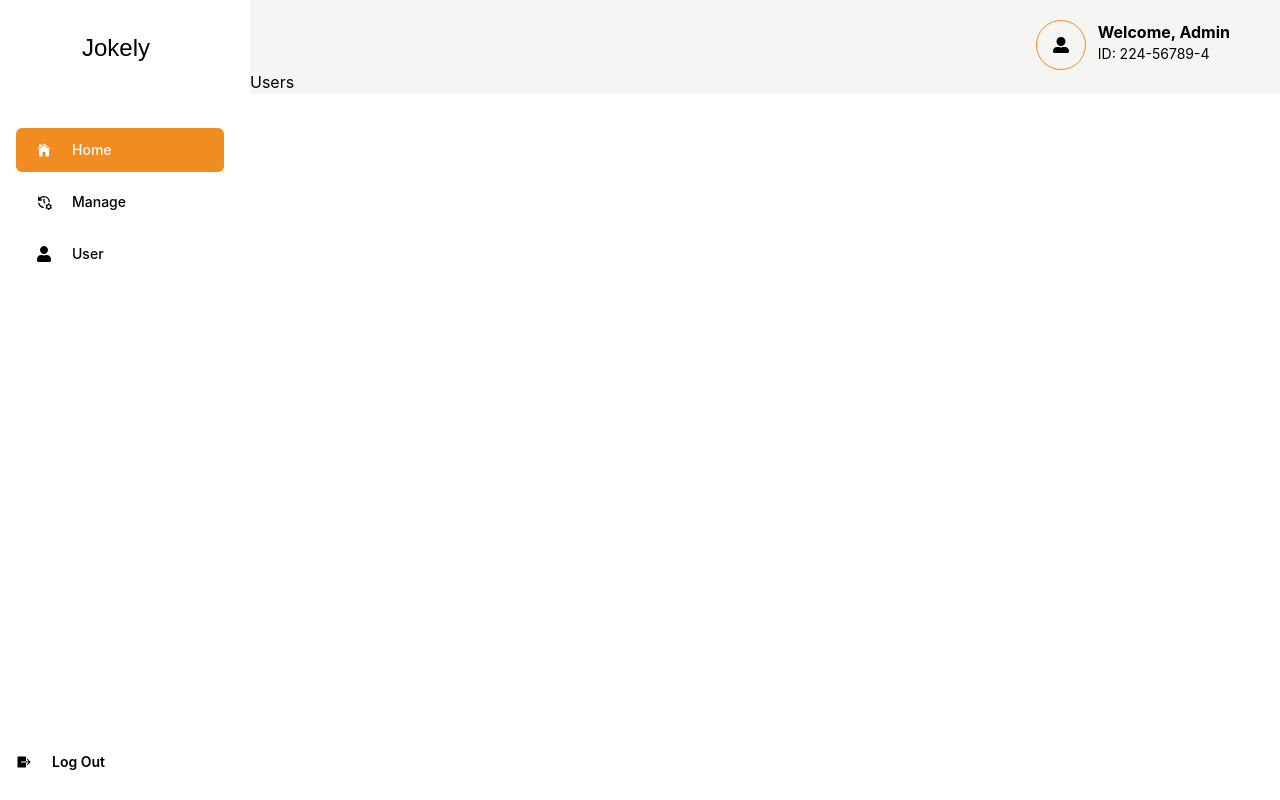
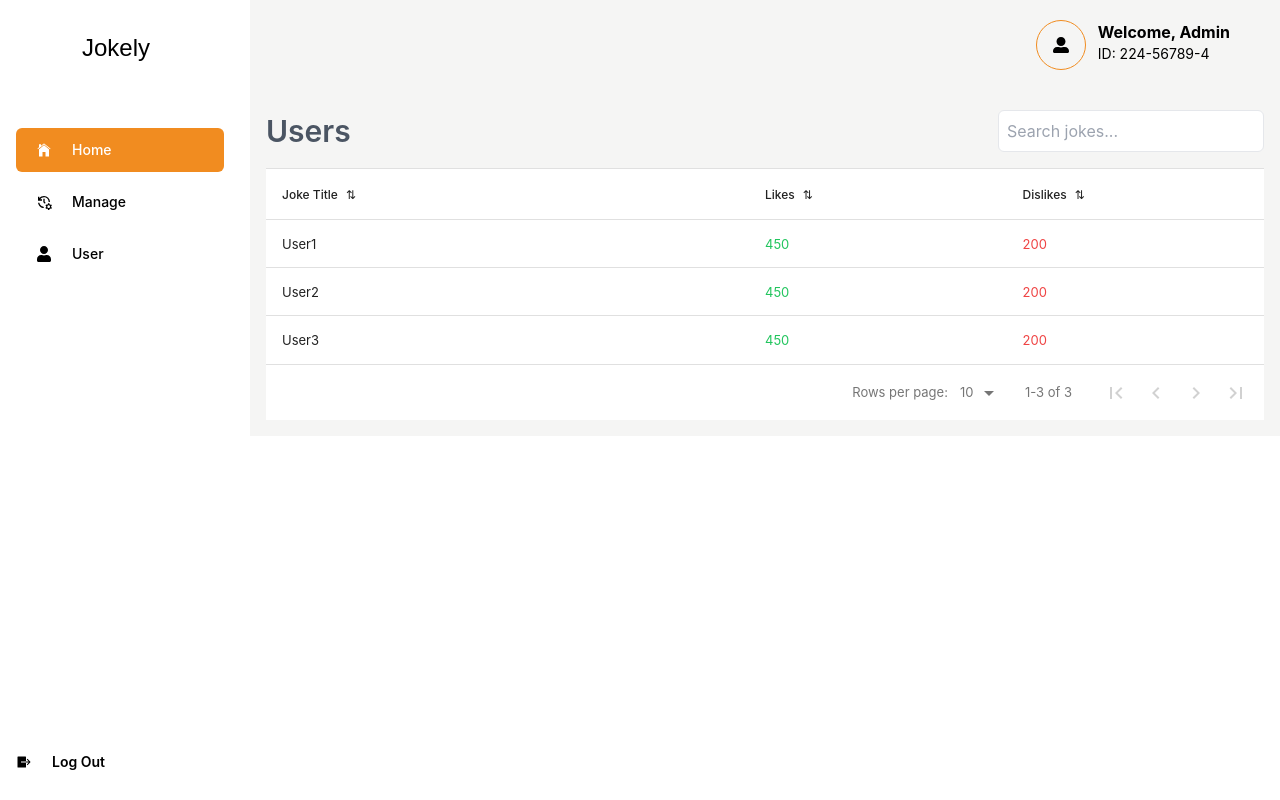
Before and after one commit to RainaaNs/Mock-Jokes, a React (Create React App) app: page /dashboard/users in a window 1280 px wide. Built offline with nearby package versions, Linux system fonts and the light colour scheme.

Commit message:
feat: add the user table

```diff
--- a/src/components/table/CustomTable.tsx
+++ b/src/components/table/CustomTable.tsx
@@ -32,7 +32,7 @@ const CustomTable = <T extends object>({
   const closeModal = () => setIsModalVisible(false);
 
   return (
-    <div className="container mx-auto p-4">
+    <div className="container mx-auto p-4 mt-4 md:mt-6 ">
       {/* Table header with title and search */}
       <div className="flex items-center mb-4 justify-between">
         {title && <h1 className="text-3xl font-semibold text-gray-600">{title}</h1>}
--- a/src/components/table/columns.tsx
+++ b/src/components/table/columns.tsx
@@ -1,13 +1,10 @@
 
 import { TableColumn } from 'react-data-table-component';
 import { FaTrashAlt, FaSyncAlt } from 'react-icons/fa';
+import { JokeRow, usersRow } from './data';
 
-interface JokeRow {
-  title: string;
-  content: string;
-  likes: number;
-  dislikes: number;
-}
+
+
 
 export const jokeColumns: TableColumn<JokeRow>[] = [
   {
@@ -50,3 +47,25 @@ export const jokeColumns: TableColumn<JokeRow>[] = [
     ),
   },
 ];
+
+export const usersColumns: TableColumn<usersRow>[] = [
+  {
+    name: 'Joke Title',
+    selector: (row) => row.username,
+    sortable: true,
+    grow: 2,
+  },
+  {
+    name: 'Likes',
+    selector: (row) => row.likes,
+    sortable: true,
+    cell: (row) => <span className="text-green-500">{row.likes}</span>,
+  },
+  {
+    name: 'Dislikes',
+    selector: (row) => row.dislikes,
+    sortable: true,
+    cell: (row) => <span className="text-red-500">{row.dislikes}</span>,
+  },
+
+];
--- a/src/components/table/data.ts
+++ b/src/components/table/data.ts
@@ -6,9 +6,21 @@ export interface JokeRow {
   dislikes: number;
 }
 
+export interface usersRow {
+  username: string;
+  likes: number;
+  dislikes: number;
+}
+
 export const jokeData: JokeRow[] = [
   { title: 'Why don’t skeletons fight each other?', content: 'They don’t have the guts.', likes: 450, dislikes: 200 },
   { title: 'What do you call cheese that isn’t yours?', content: 'Nacho cheese.', likes: 450, dislikes: 200 },
   { title: 'Why couldn’t the bicycle stand up by itself?', content: 'It was two-tired.', likes: 450, dislikes: 200 },
-  // Add more jokes as needed
 ];
+
+
+export const userData: usersRow[] = [
+  { username: 'User1', likes: 450, dislikes: 200 }, // Updated field names
+  { username: 'User2', likes: 450, dislikes: 200 },
+  { username: 'User3', likes: 450, dislikes: 200 },
+];
--- /dev/null
+++ b/src/components/table/userTable.tsx
@@ -0,0 +1,29 @@
+import React, { useState } from "react";
+import { userData, usersRow } from "./data";
+import CustomTable from "./CustomTable";
+import { usersColumns } from "./columns";
+
+const UserTable = () => {
+  const [filterText, setFilterText] = useState("");
+  const [data, setData] = useState<usersRow[]>(userData);
+
+  // Filter the data based on the search input
+  const filteredData = data.filter((item) =>
+    item.username.toLowerCase().includes(filterText.toLowerCase())
+  );
+
+  return (
+    <CustomTable<usersRow>
+      columns={usersColumns}
+      data={filteredData}
+      filterText={filterText}
+      handleFilter={(e) => setFilterText(e.target.value)}
+      title="Users"
+      searchPlaceholder="Search jokes..."
+      addButtonLabel="Add Joke"
+      //   onAddButtonClick={handleAddJoke}
+    />
+  );
+};
+
+export default UserTable;
--- a/src/pages/dashboard/Users.tsx
+++ b/src/pages/dashboard/Users.tsx
@@ -1,8 +1,9 @@
 import React from 'react'
+import UserTable from '../../components/table/userTable'
 
 const Users = () => {
   return (
-    <div>Users</div>
+    <UserTable />
   )
 }
 
```
Also changed, not shown: src/components/table/JokeTable.tsx (+3 -5 lines).
